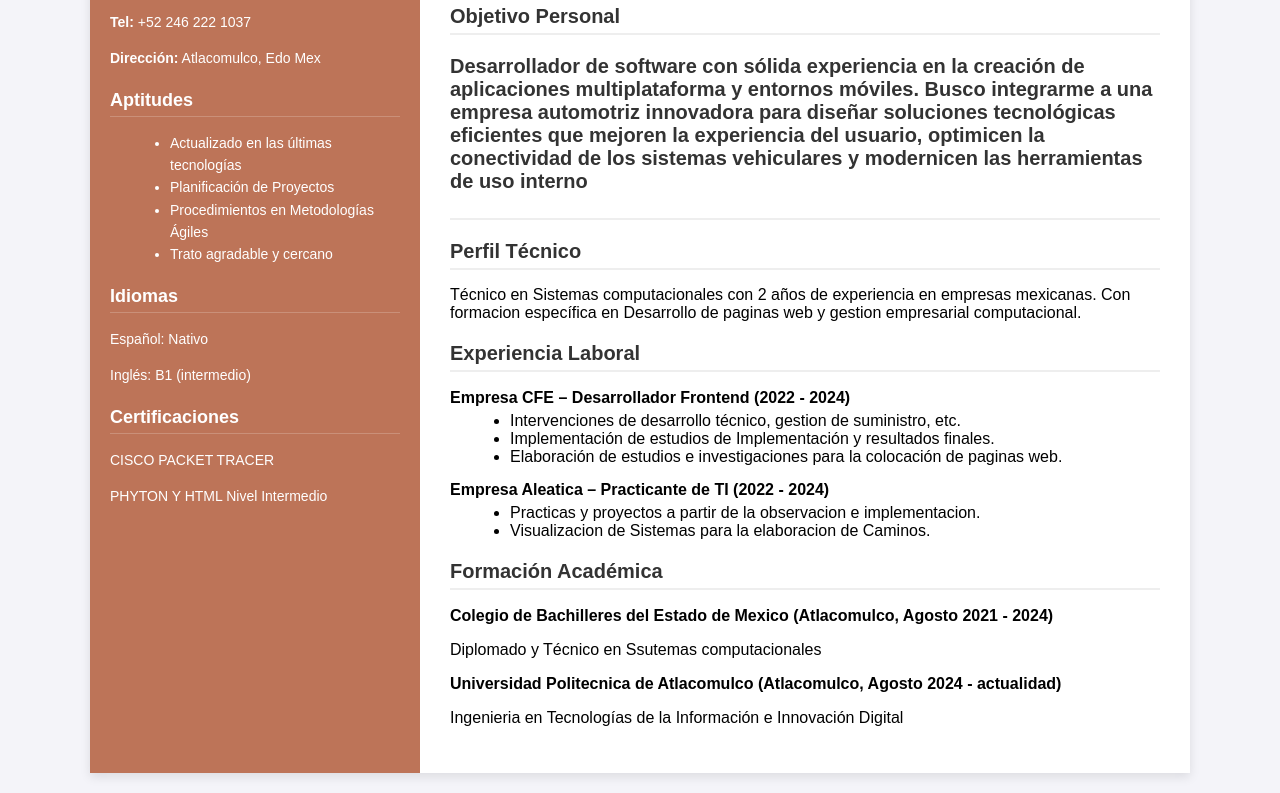
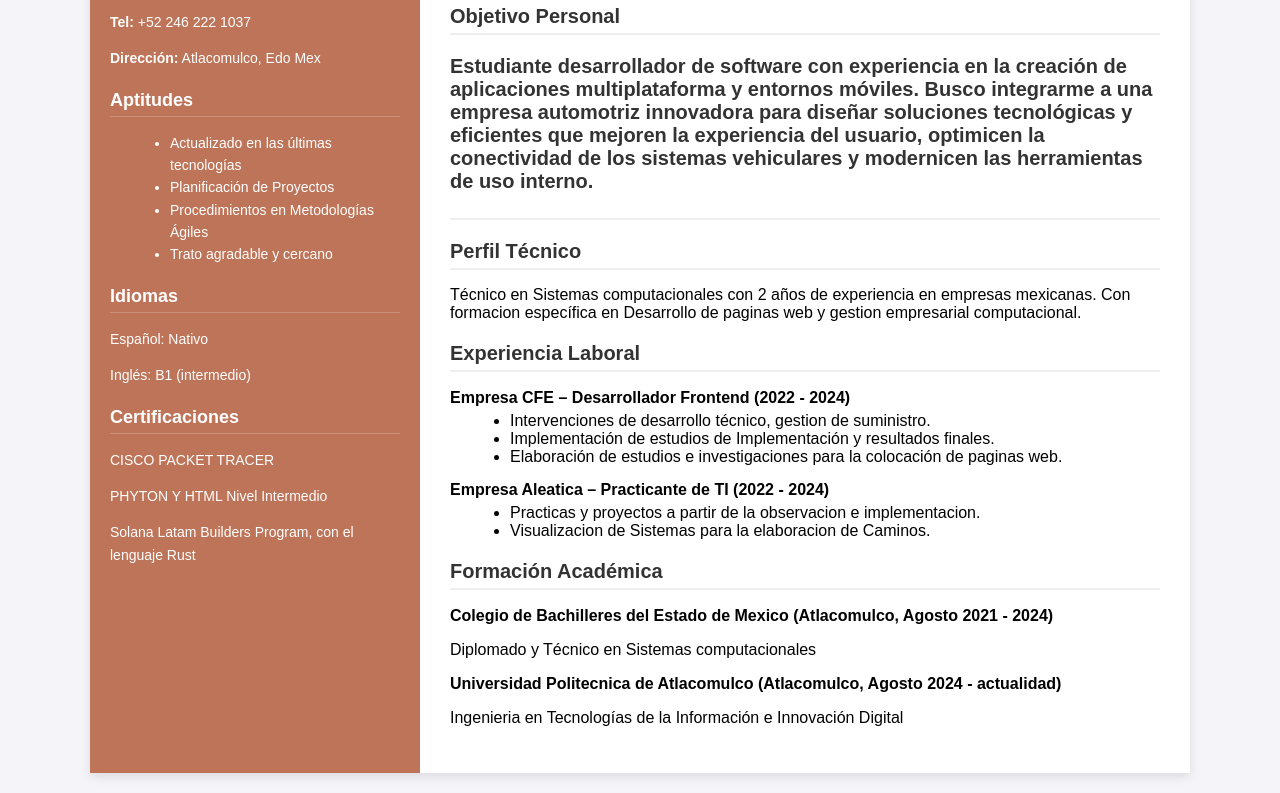
Before and after one commit to glamboa1416-a11y/miCv.html, a plain HTML site: page index.html in a window 1280 px wide. Shown: the part 116-909 px from the top of the page. Drawn offline with Linux system fonts and the light colour scheme.

Commit message:
Update CV with new certification and objective
Added a new certification to the CV and updated personal objective.

```diff
--- a/index.html
+++ b/index.html
@@ -29,13 +29,14 @@
       <h2>Certificaciones</h2>
       <p>CISCO PACKET TRACER</p>
       <p>PHYTON Y HTML Nivel Intermedio</p>
+      <p>Solana Latam Builders Program, con el lenguaje Rust</p>
     </div>
 
     <!-- Columna derecha -->
     <div class="right">
       <h1>MULLER GONZALO LUCAS GAMBOA</h1>
       <h2> Objetivo Personal <h2>
-        <p>Desarrollador de software con sólida experiencia en la creación de aplicaciones multiplataforma y entornos móviles. Busco integrarme a una empresa automotriz innovadora para diseñar soluciones tecnológicas eficientes que mejoren la experiencia del usuario, optimicen la conectividad de los sistemas vehiculares y modernicen las herramientas de uso interno</p>
+        <p>Estudiante desarrollador de software con experiencia en la creación de aplicaciones multiplataforma y entornos móviles. Busco integrarme a una empresa automotriz innovadora para diseñar soluciones tecnológicas y eficientes que mejoren la experiencia del usuario, optimicen la conectividad de los sistemas vehiculares y modernicen las herramientas de uso interno.</p>
       <h2>Perfil Técnico</h2>
       <p>Técnico en Sistemas computacionales con 2 años de experiencia en empresas mexicanas. Con formacion específica en Desarrollo de paginas web y gestion empresarial computacional.</p>
 
@@ -43,7 +44,7 @@
       <div class="job">
         <strong> Empresa CFE –  Desarrollador Frontend (2022 - 2024)</strong>
         <ul>
-          <li>Intervenciones de desarrollo técnico, gestion de suministro, etc.</li>
+          <li>Intervenciones de desarrollo técnico, gestion de suministro.</li>
           <li>Implementación de estudios de Implementación y resultados finales.</li>
           <li>Elaboración de estudios e investigaciones para la colocación de paginas web.</li>
         </ul>
@@ -56,7 +57,7 @@
       <h2>Formación Académica</h2>
       <div class="edu">
         <strong>Colegio de Bachilleres del Estado de Mexico (Atlacomulco, Agosto 2021 - 2024)</strong>
-        <p>Diplomado y Técnico en Ssutemas computacionales</p>
+        <p>Diplomado y Técnico en Sistemas computacionales</p>
       </div>
       <div class="edu">
         <strong>Universidad Politecnica de Atlacomulco (Atlacomulco, Agosto 2024 - actualidad)</strong>
```
